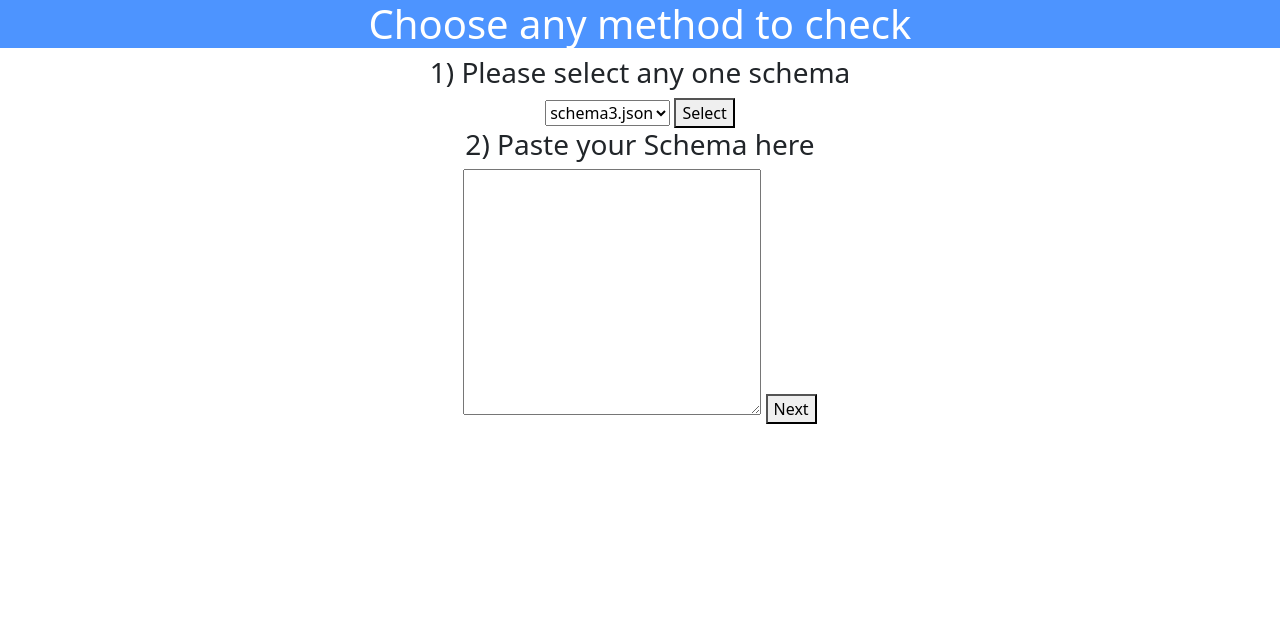
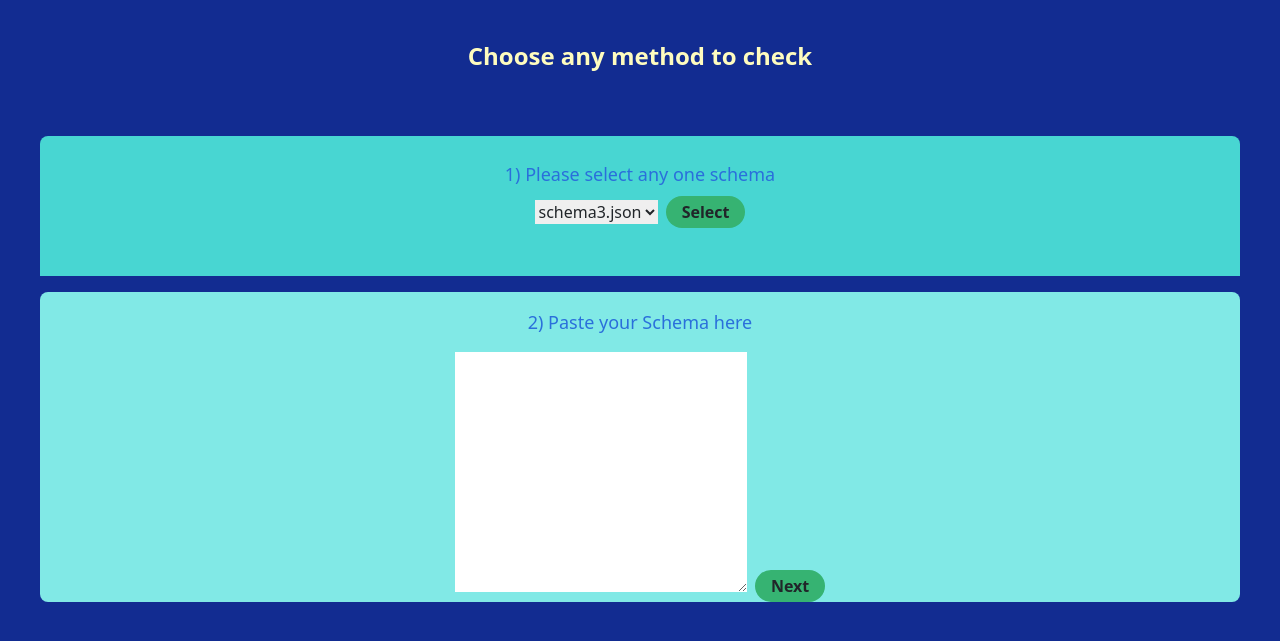
Before and after one commit to Techathon-Gep/Json-Server, a Flask app: page / in a window 1280 px wide. Shown: the top 641 px of the page. Run offline with Flask 2, Linux system fonts and the light colour scheme.

Commit message:
improved ui

```diff
--- a/templates/home.html
+++ b/templates/home.html
@@ -8,12 +8,18 @@
     <title>Document</title>
     <link href="https://cdn.jsdelivr.net/npm/bootstrap@5.1.1/dist/css/bootstrap.min.css" rel="stylesheet"
         integrity="sha384-F3w7mX95PdgyTmZZMECAngseQB83DfGTowi0iMjiWaeVhAn4FJkqJByhZMI3AhiU" crossorigin="anonymous" />
+    <link href="https://unpkg.com/tailwindcss@^1.0/dist/tailwind.min.css" rel="stylesheet">
 </head>
 
-<body>
-    <h1 style="text-align: center;background-color: #4d94ff;color: white;">Choose any method to check</h1>
-    <h3 style="text-align: center;">1) Please select any one schema</h3>
-    <div style="text-align:center">
+<body style="background-color: #122c91;">
+    <div class="mx-10">
+        <h1 class="h-24 text-center text-2xl font-extrabold mt-10" style="text-align: center;color: #fefcbf;">Choose any
+            method to check</h1>
+    </div>
+    <div class = "container px-10 pb-3">
+    <div class = "rounded-lg" style="background-color: #48d6d2">
+        <h3 class = "pt-4 pb-2 text-lg font-medium" style="text-align: center; color:#2a6fdb"> 1) Please select any one schema</h3>
+        <div class = "pb-5" style="text-align:center;background-color: #48d6d2;">
             <form action="/get_input" method="post">
                 <select name="types" id="types">
                     <option value="{{ options[0] }}"> {{ options[0] }} </option>
@@ -21,21 +27,24 @@
                     <option value="{{ op }}">{{ op }}</option>
                     {% endfor %}
                 </select>
-            <button type="submit">Select</button>
+                <button class = "ml-1 px-3 py-1 font-bold rounded-full" style="background-color:#36b372;" type="submit">Select</button>
             </form>
         </div>
-    <div style="text-align: center;">
+    </div>
+</div>
+    <div class = "container px-10 pb-3">
+    <div class = "rounded-lg" style="text-align: center;background-color: #81e9e6;">
         <div class="form">
             <!-- /get_json  method="post" -->
-            <h3 style="text-align: center;">2) Paste your Schema here</h3>
+            <h3 class = "pt-3 pb-3 text-lg font-medium" style="text-align: center; color:#2a6fdb">2) Paste your Schema here</h3>
             <form action="/get_data" method="post">
                 <textarea name="schema_input" id="schema_input" cols="30" rows="10" placeholder="Input JSON Schema...">
                     </textarea>
-                <button type="submit">Next</button>
+                <button class = "ml-1 px-3 py-1 font-bold rounded-full" style="background-color:#36b372;" type="submit">Next</button>
             </form>
         </div>
     </div>
-
+</div>
 
 
 
```
Also changed, not shown: tailwind.config.js (added, +8 -0 lines), templates/form.html (+17 -8 lines), 1 other file. Lines whose indentation alone changed are shown as unchanged.
